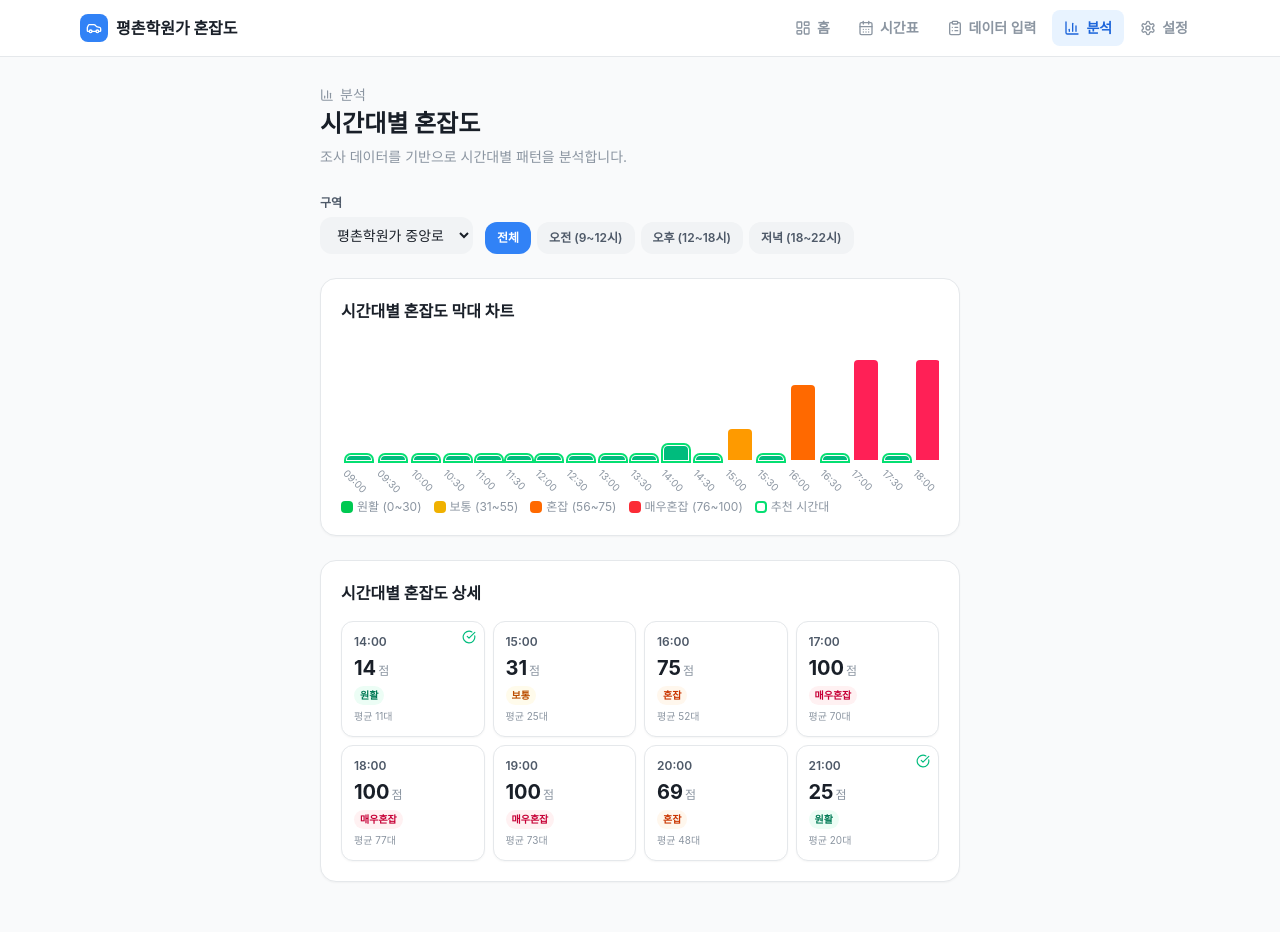
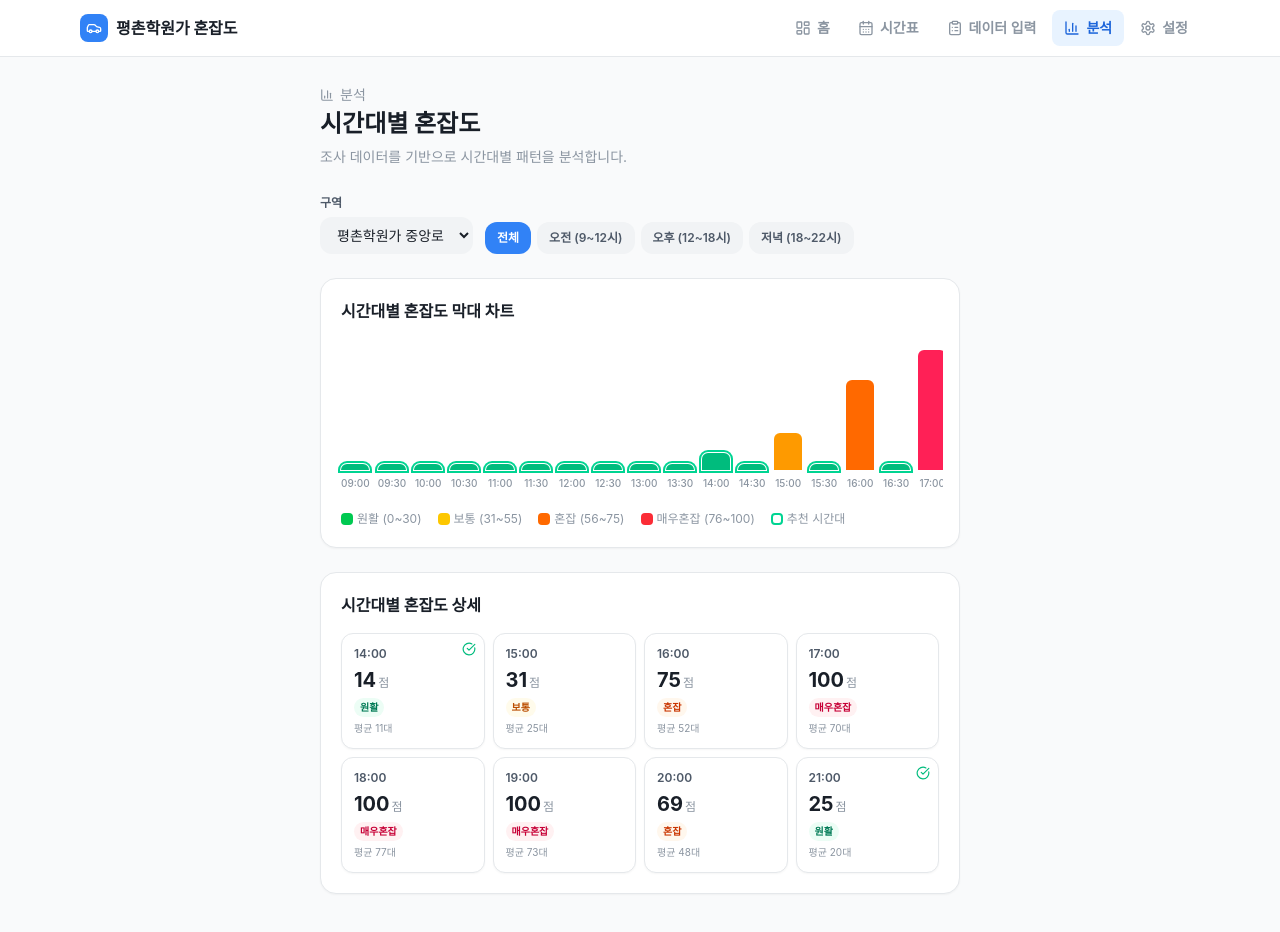
Before and after one commit to com01055813479-byte/pyeongchon-traffic, a Next.js app: page /analysis in a window 1280 px wide. Shown: the top 932 px of the page. Built offline with nearby package versions, Linux system fonts and the light colour scheme.

Commit message:
fix: CongestionChart 그래프 레이아웃 및 툴팁 위치 수정

```diff
--- a/src/components/features/congestion/CongestionChart.tsx
+++ b/src/components/features/congestion/CongestionChart.tsx
@@ -9,6 +9,8 @@ interface Props {
   /** 표시할 시간대 범위 (start 값 기준) */
   filter?: { from: string; to: string };
 }
+
+const BAR_HEIGHT = 120; // px
 
 export function CongestionChart({ recommendations, filter }: Props) {
   const items = filter
@@ -28,32 +30,44 @@ export function CongestionChart({ recommendations, filter }: Props) {
   const maxScore = Math.max(...items.map((r) => r.score.score), 1);
 
   return (
-    <div className="overflow-x-auto">
-      <div className="flex items-end gap-1.5 min-w-max h-36 pb-1 px-1">
+    <div className="overflow-x-auto -mx-1">
+      {/* 차트 영역 */}
+      <div className="flex items-end gap-2 min-w-max px-1 pb-2" style={{ height: `${BAR_HEIGHT + 40}px` }}>
         {items.map((rec) => {
-          const height = Math.max((rec.score.score / maxScore) * 100, 4);
+          const barH = Math.max((rec.score.score / maxScore) * BAR_HEIGHT, 6);
           return (
-            <div key={rec.timeSlot.id} className="flex flex-col items-center gap-1 group">
-              {/* 툴팁 */}
-              <div className="opacity-0 group-hover:opacity-100 transition-opacity bg-gray-800 text-white text-xs rounded px-2 py-1 whitespace-nowrap absolute -translate-y-full">
-                {rec.timeSlot.label} — 점수 {rec.score.score}
+            <div
+              key={rec.timeSlot.id}
+              className="relative flex flex-col items-center justify-end group"
+              style={{ height: `${BAR_HEIGHT + 40}px` }}
+            >
+              {/* 툴팁 — relative 부모 덕분에 올바르게 위치함 */}
+              <div
+                className={cn(
+                  "absolute bottom-full mb-2 left-1/2 -translate-x-1/2",
+                  "opacity-0 group-hover:opacity-100 transition-opacity pointer-events-none z-10",
+                  "bg-[var(--bg-elev)] border border-[var(--border)] shadow-md",
+                  "text-[var(--text-strong)] text-xs rounded-lg px-2.5 py-1.5 whitespace-nowrap"
+                )}
+              >
+                <span className="font-semibold">{rec.score.score}점</span>
+                <span className="text-[var(--text-muted)] ml-1">· {rec.timeSlot.label}</span>
+                {/* 말풍선 꼬리 */}
+                <span className="absolute top-full left-1/2 -translate-x-1/2 border-4 border-transparent border-t-[var(--border)]" />
               </div>
 
-              {/* 바 */}
-              <div className="relative flex items-end" style={{ height: "100px" }}>
-                <div
-                  className={cn(
-                    "w-6 rounded-t transition-all duration-300",
-                    scoreToBarColor(rec.score.score),
-                    rec.isRecommended ? "ring-2 ring-green-400 ring-offset-1" : ""
-                  )}
-                  style={{ height: `${height}%` }}
-                  title={`${rec.timeSlot.label}: ${rec.score.score}점`}
-                />
-              </div>
+              {/* 막대 */}
+              <div
+                className={cn(
+                  "w-7 rounded-t-md transition-all duration-300",
+                  scoreToBarColor(rec.score.score),
+                  rec.isRecommended ? "ring-2 ring-offset-1 ring-emerald-400" : ""
+                )}
+                style={{ height: `${barH}px` }}
+              />
 
               {/* 시간 레이블 */}
-              <span className="text-[10px] text-[var(--text-muted)] rotate-45 origin-left whitespace-nowrap">
+              <span className="mt-1.5 text-[10px] font-medium text-[var(--text-muted)] whitespace-nowrap">
                 {rec.timeSlot.start}
               </span>
             </div>
@@ -62,13 +76,13 @@ export function CongestionChart({ recommendations, filter }: Props) {
       </div>
 
       {/* 범례 */}
-      <div className="flex flex-wrap gap-3 mt-4 text-xs text-[var(--text-muted)]">
+      <div className="flex flex-wrap gap-x-4 gap-y-1.5 mt-3 text-xs text-[var(--text-muted)] px-1">
         <LegendItem color="bg-green-500" label="원활 (0~30)" />
-        <LegendItem color="bg-yellow-500" label="보통 (31~55)" />
+        <LegendItem color="bg-yellow-400" label="보통 (31~55)" />
         <LegendItem color="bg-orange-500" label="혼잡 (56~75)" />
         <LegendItem color="bg-red-500" label="매우혼잡 (76~100)" />
         <span className="flex items-center gap-1">
-          <span className="w-3 h-3 rounded border-2 border-green-400 inline-block" />
+          <span className="w-3 h-3 rounded-sm border-2 border-emerald-400 inline-block" />
           추천 시간대
         </span>
       </div>
```
